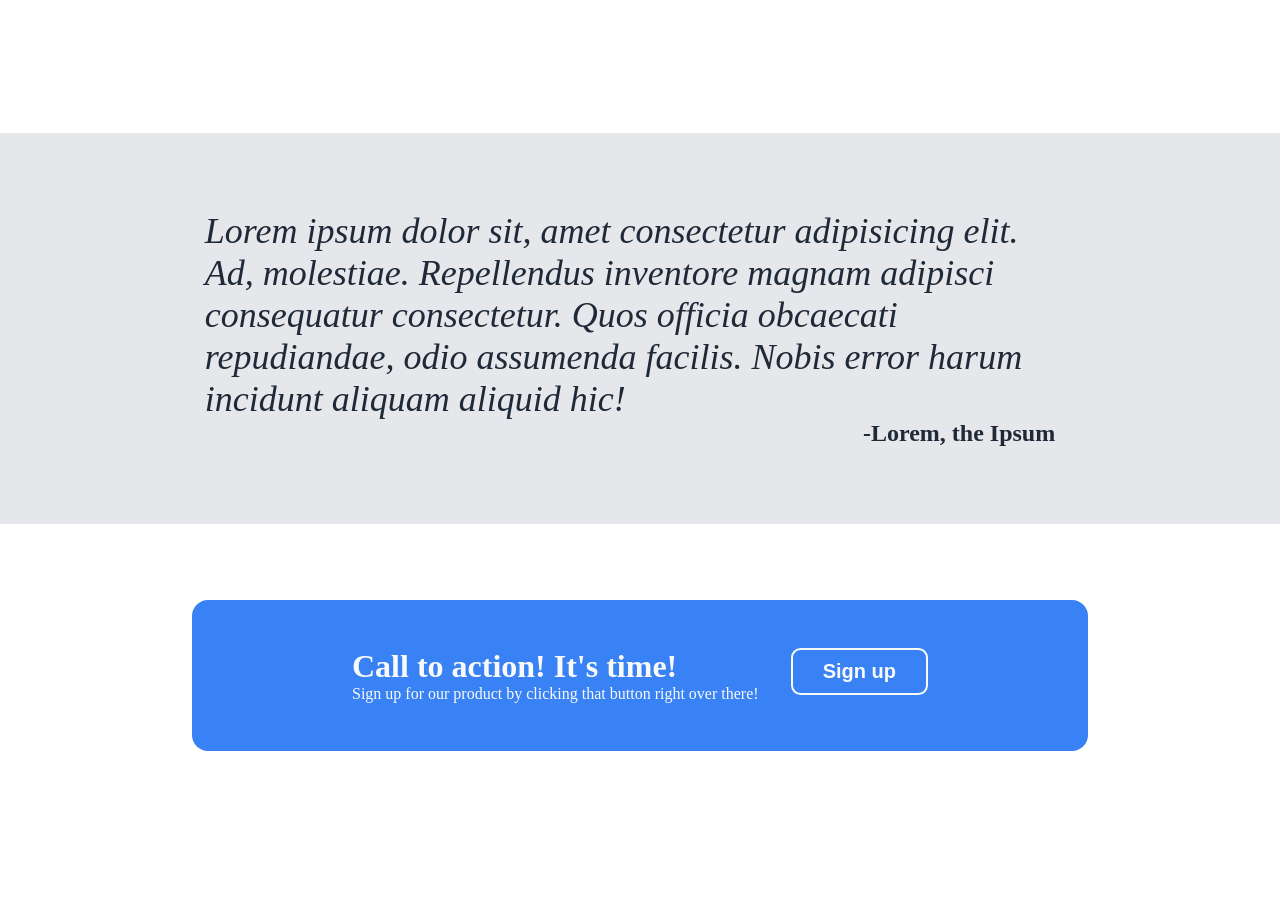
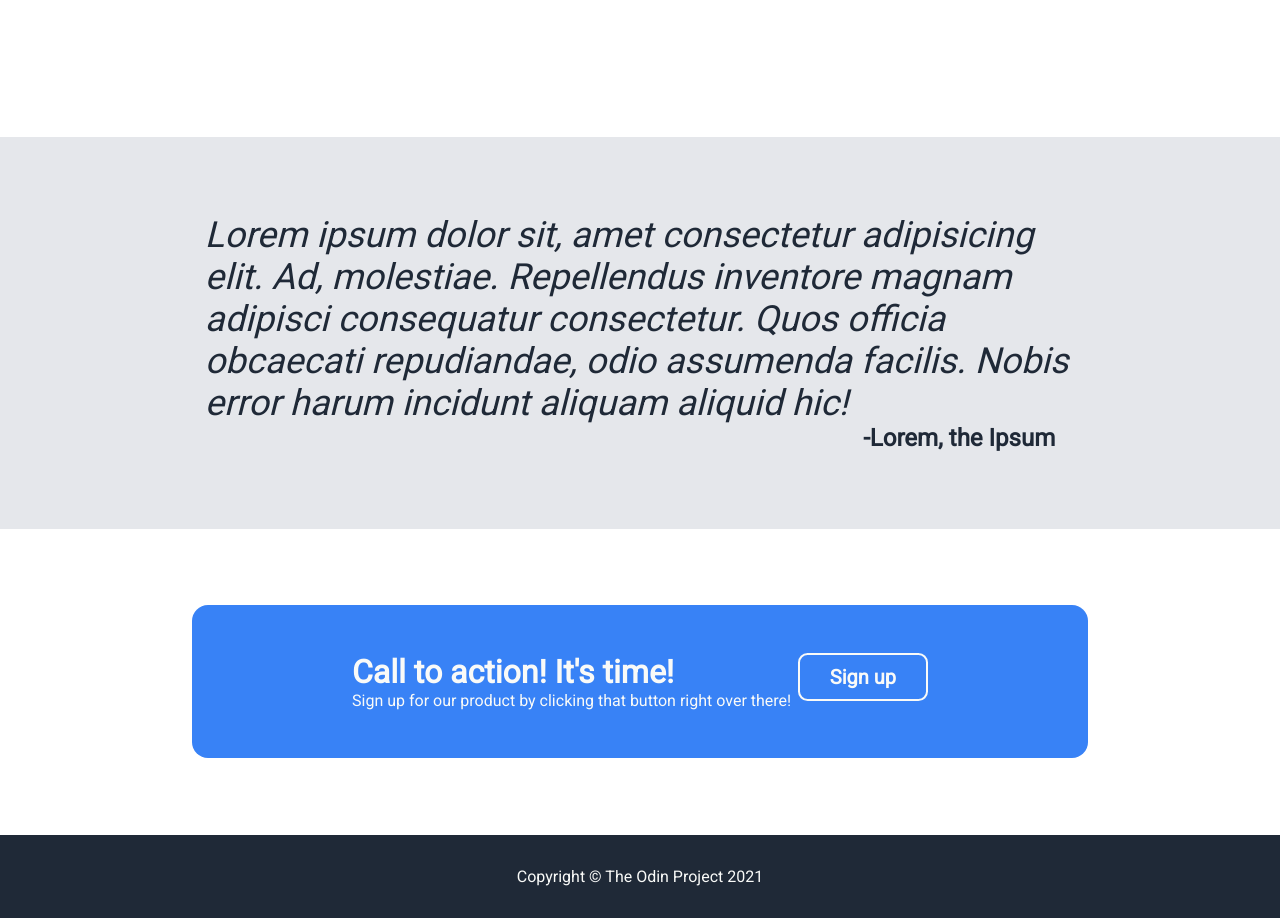
Before and after one commit to JadIg/Landing-page, a plain HTML site: page index.html in a window 1280 px wide. Shown: the part 900-1818 px from the top of the page. Before the commit the page ends 1728 px from the top, so only its background shows below. Drawn offline with Linux system fonts and the light colour scheme.

Commit message:
Add last section and footer to the landing page

```diff
--- a/index.html
+++ b/index.html
@@ -5,6 +5,8 @@
     <meta name="viewport" content="width=device-width, initial-scale=1.0" />
     <title>Landing Page</title>
     <link rel="stylesheet" href="styles.css" />
+    <link href="https://fonts.googleapis.com/css2?family=Roboto&display=swap" rel="stylesheet">
+
   </head>
   <body>
     <div class="header-container">
@@ -73,7 +75,11 @@
         <h1>Call to action! It's time!</h1>
         <p id="sign-p">Sign up for our product by clicking that button right over there!</p>
       </div>
-      <div class="sign-item"><button>Sign up</button></div>
+      <div class="sign-item1"><button>Sign up</button></div>
     </div>
   </body>
+    <footer>
+        <div class="footer-container">
+        <div class="footer-item">Copyright © The Odin Project 2021</div>
+        </div>
 </html>
--- a/styles.css
+++ b/styles.css
@@ -3,6 +3,7 @@
   margin: 0;
   padding: 0;
   box-sizing: border-box;
+  font-family: 'Roboto', sans-serif;
 }
 
 /* 📦 Layout Containers */
@@ -157,7 +158,7 @@ img {
     font-weight: lighter;
 }
 
-.sign-item button{
+.sign-item1 button{
     background-color: #3882f6;
     color: #f9faf8;
     border: 2px solid #f9faf8;
@@ -170,3 +171,11 @@ img {
 .sign-item{
     align-items: flex-end;
 }
+
+/* FOOTER */
+.footer-container {
+    background-color: #1f2937;
+    text-align: center;
+    padding: 2rem 0;
+    color: #f9faf8;
+}
```
